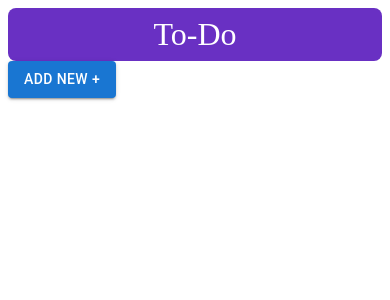
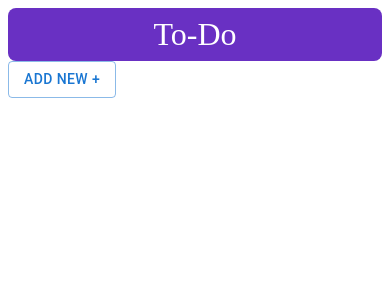
Before and after one commit to RyanvanToorn/to-do-app, a React (Vite) app: page / in a window 390 px wide. Shown: the top 300 px of the page. Built offline with nearby package versions, Linux system fonts and the light colour scheme.

Commit message:
Added futher common types, and initial device type handling, however will likely replace with media query instead

```diff
--- a/src/App.tsx
+++ b/src/App.tsx
@@ -4,8 +4,10 @@ import Title from "@components/Title";
 function App() {
   return (
     <div>
-      <Title text="To-Do" />
-      <Button>Add New +</Button>
+      <Title text="To-Do" deviceType="desktop" />
+      <Button variant="outlined" deviceType="desktop">
+        Add New +
+      </Button>
     </div>
   );
 }
--- a/src/components/Button/Button.types.ts
+++ b/src/components/Button/Button.types.ts
@@ -1,4 +1,4 @@
 import type { ButtonProps as MUIButtonProps } from "@mui/material";
-import type { CommonProps } from "types_shared/common.types";
+import type { StandardProps } from "types_shared/common.types";
 
-export interface ButtonProps extends MUIButtonProps, CommonProps {}
+export interface ButtonProps extends MUIButtonProps, StandardProps {}
--- a/src/components/Title/Title.types.ts
+++ b/src/components/Title/Title.types.ts
@@ -1,5 +1,5 @@
-import type { CommonProps } from "types_shared/common.types";
+import type { StandardProps } from "types_shared/common.types";
 
-export interface TitleProps extends CommonProps {
+export interface TitleProps extends StandardProps {
   text: string;
 }
```
Also changed, not shown: src/hooks/useDeviceType.ts (added, +15 -0 lines), src/types_shared/common.types.ts (+6 -1 lines), 1 other file (tests, documents, lock files or other folders).
